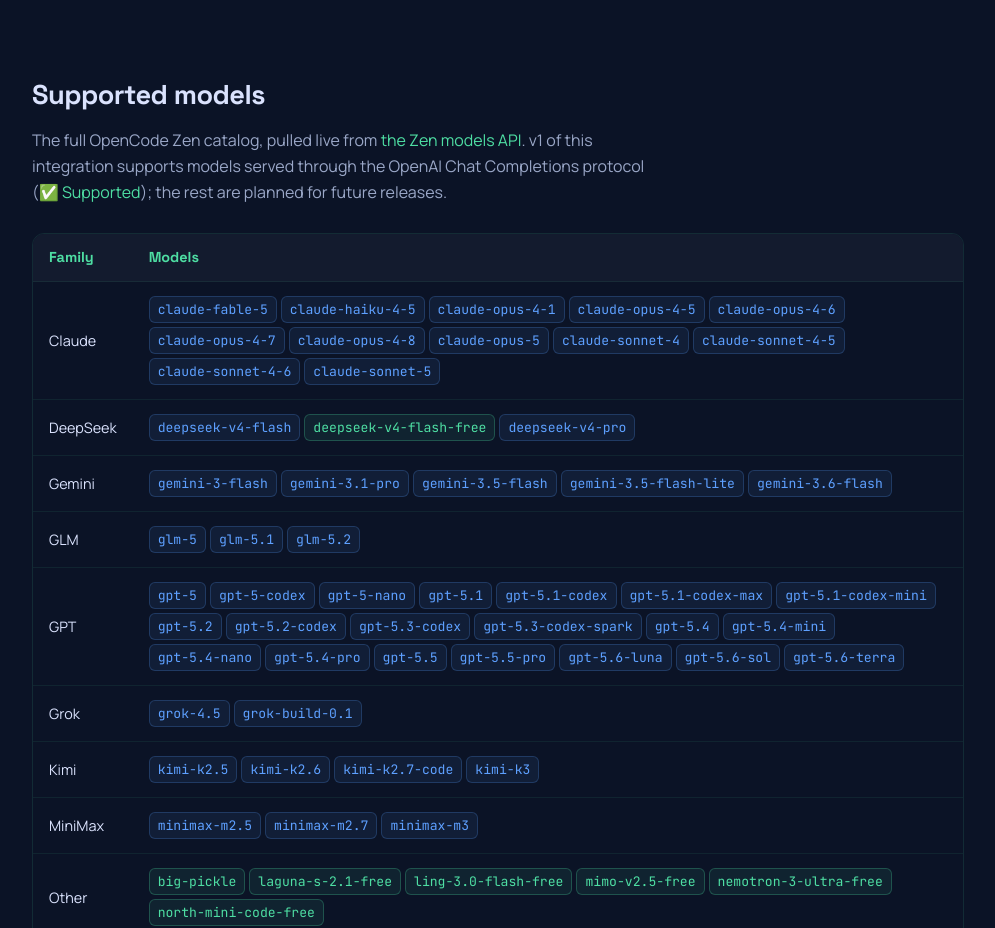
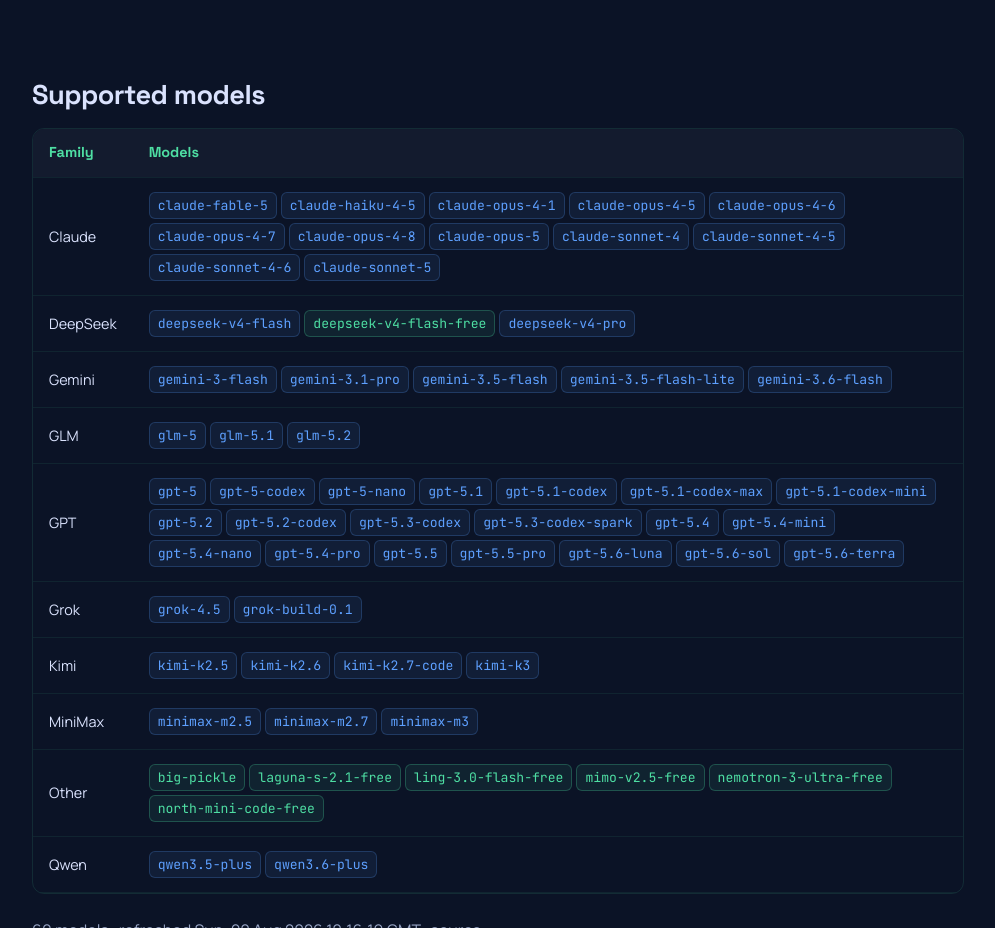
Before and after one commit to pranjal-joshi/opencode, a plain HTML site: page docs/index.html in a window 1280 px wide. Shown: the part 1660-2588 px from the top of the page, without its empty margins (142-1137 px from the left). Drawn offline with Linux system fonts and the light colour scheme.

Commit message:
docs: remove supported models intro paragraph

```diff
--- a/docs/index.html
+++ b/docs/index.html
@@ -97,7 +97,6 @@
   <section>
     <div class="container">
       <h2 class="section-title">Supported models</h2>
-      <p class="section-sub">The full OpenCode Zen catalog, pulled live from <a href="https://opencode.ai/zen/v1/models" target="_blank" rel="noopener">the Zen models API</a>. v1 of this integration supports models served through the OpenAI Chat Completions protocol (<span class="accent">✅ Supported</span>); the rest are planned for future releases.</p>
       <div class="table-wrap">
         <table id="models-table">
           <thead>
```
